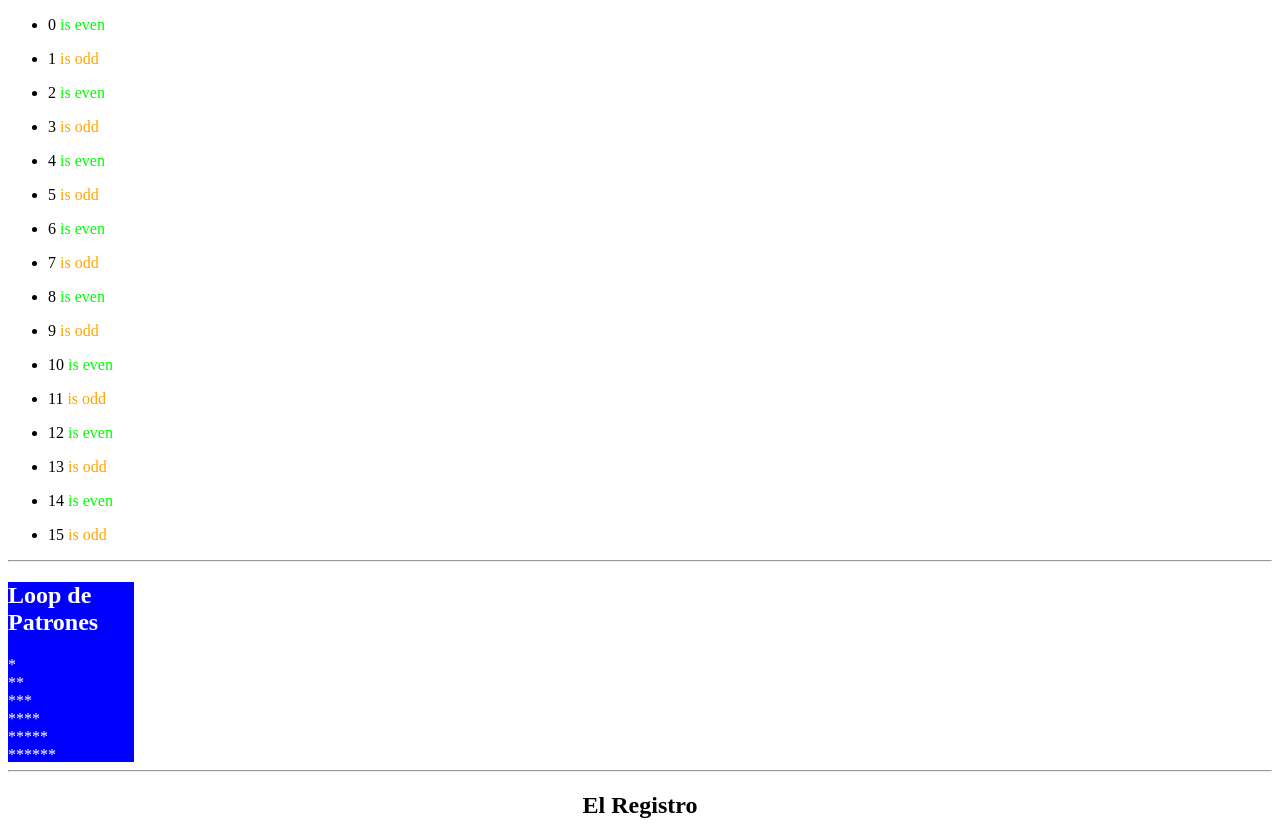
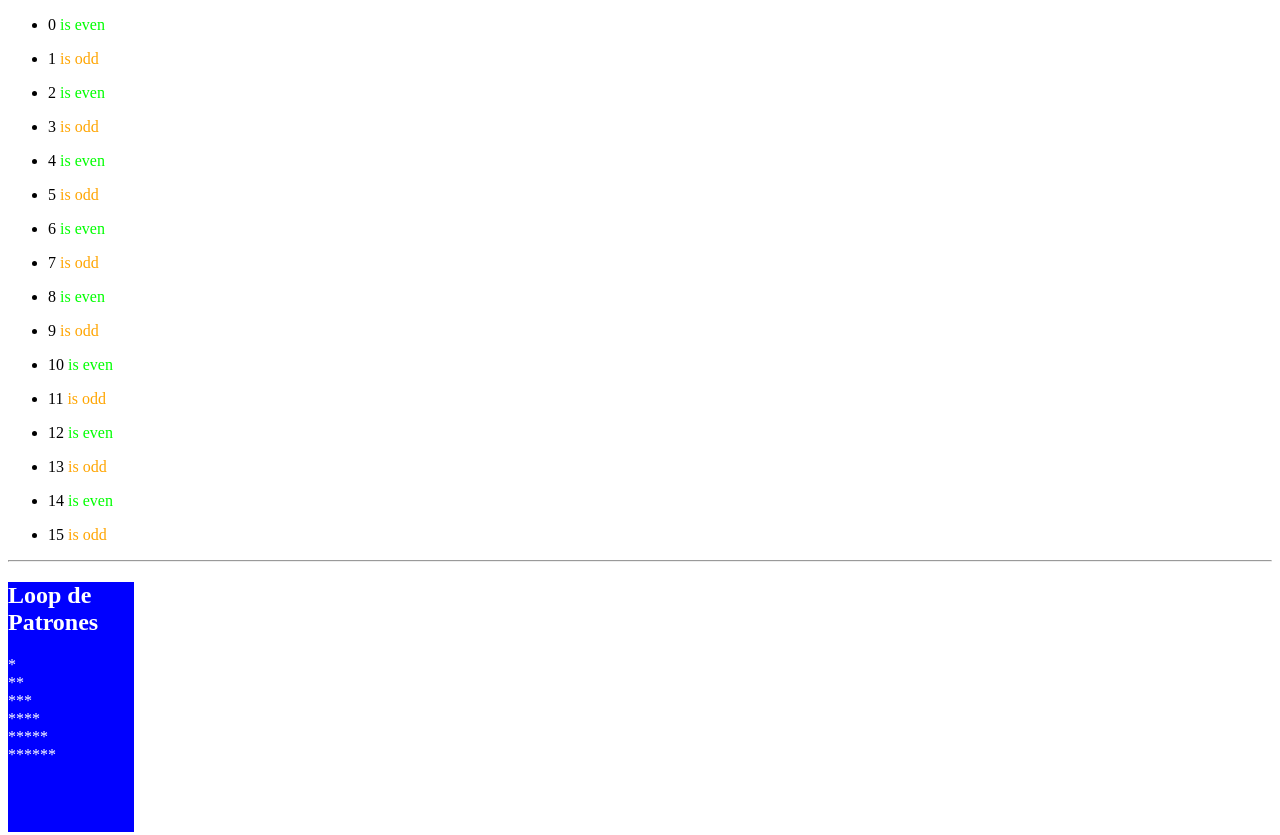
Before and after one commit to malcolmfrontera/TAREAJAVA2, a plain HTML site: page index.html in a window 1280 px wide. Shown: the top 835 px of the page. Drawn offline with Linux system fonts and the light colour scheme.

Commit message:
Update index.html

```diff
--- a/index.html
+++ b/index.html
@@ -39,7 +39,7 @@
 <html>
 <style>
 div {
-    height: 180px;
+    height: 250px;
     width: 10%;
     background-color: blue;
     color: white;
```
